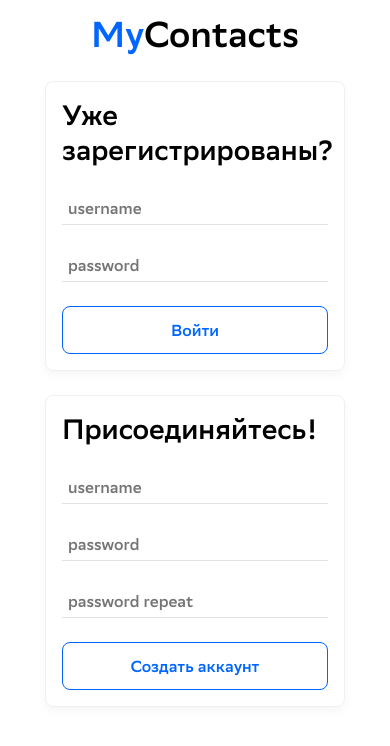
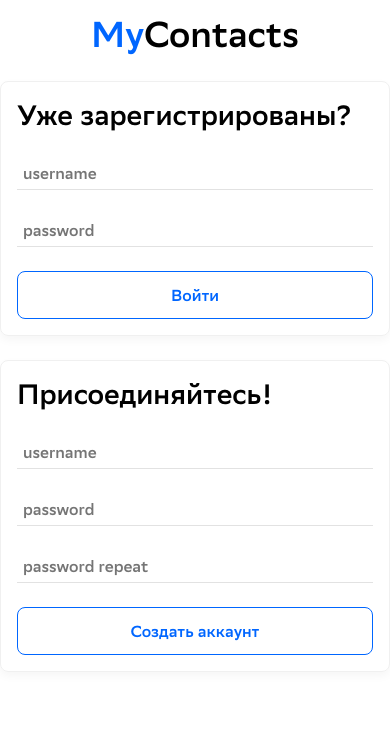
Before and after one commit to F4lkr4m/myContacts, a React (Create React App) app: page /sign in a window 390 px wide. Shown: the top 746 px of the page. Built offline with nearby package versions, Linux system fonts and the light colour scheme.

Commit message:
Mobile sign view fix

```diff
--- a/src/Views/HomeView/HomeView.tsx
+++ b/src/Views/HomeView/HomeView.tsx
@@ -20,6 +20,7 @@ const HomeView = (props: HomeViewI) => {
   const logOutHandler = () => {
     props.logOutUser();
   };
+
   if (!props.user.auth) {
     return (<Navigate to={constants.appPaths.sign} />);
   }
--- a/src/Views/SignView/SignView.css
+++ b/src/Views/SignView/SignView.css
@@ -38,7 +38,7 @@
 
 @media (max-width: 500px) {
   .sign-view__forms form {
-    width: 300px;
+    width: 100%;
   }
 
   .sign-view__logo {
```
